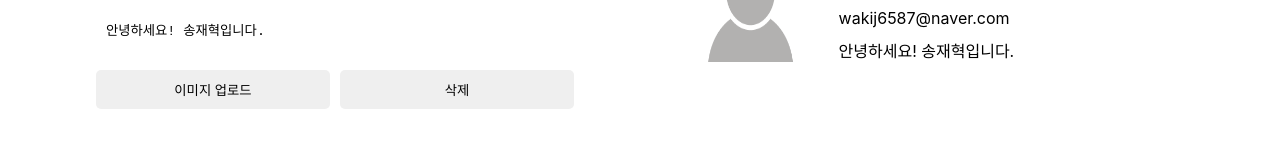
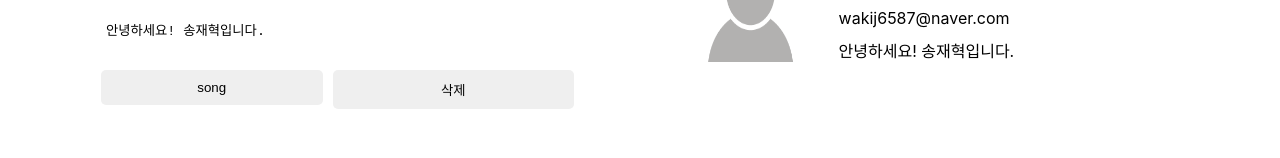
Before and after one commit to hellojaehyeok/BusinessCard, a React (Create React App) app in the folder business_card/: page /maker in a window 1280 px wide. Shown: the part 312-470 px from the top of the page. Built offline with nearby package versions, Linux system fonts and the light colour scheme; no server answers; sample sign-in values are in the browser's storage.

Commit message:
이미지 업로드 버튼 컴포넌트 제작
이미지 업로드 버튼 컴포넌트 제작

```diff
--- a/business_card/src/components/editor/editorForm/editorForm.jsx
+++ b/business_card/src/components/editor/editorForm/editorForm.jsx
@@ -1,4 +1,5 @@
-import React  from 'react';
+import React from 'react';
+import ImageFileInput from '../image_file_input/image_file_input';
 import styles from './editorForm.module.css';
 
 const EditorForm = ({card, updateCard, deleteCard}) => {
@@ -19,6 +20,14 @@ const EditorForm = ({card, updateCard, deleteCard}) => {
 
     const onSubmit = () => {
         deleteCard(card);
+    }
+
+    const imgClick = (e) => {
+        e.preventDefault();
+    }
+
+    const onChangeImg = e => {
+        console.log(e.currentTarget.url);
     }
 
     return(
@@ -68,7 +77,7 @@ const EditorForm = ({card, updateCard, deleteCard}) => {
                 ></textarea>
             </div>
             <div>
-                <button>이미지 업로드</button>
+                <ImageFileInput />
                 <button onClick={onSubmit}>삭제</button>
             </div>
         </form>
--- /dev/null
+++ b/business_card/src/components/editor/image_file_input/image_file_input.jsx
@@ -0,0 +1,21 @@
+import React, { useRef } from 'react';
+import styles from './image_file_input.module.css';
+
+const ImageFileInput = (props) => {
+
+    const inputRef = useRef();
+
+    const onClickInput = (e) => {
+        e.preventDefault();
+        inputRef.current.click();
+    }
+
+    return(
+        <div className={styles.ImageButtonWrap}>
+            <input className={styles.imageInput} ref={inputRef} type="file" />
+            <button className={styles.button} onClick={onClickInput}>song</button>
+        </div>
+    );
+};
+
+export default ImageFileInput;
--- /dev/null
+++ b/business_card/src/components/editor/image_file_input/image_file_input.module.css
@@ -0,0 +1,18 @@
+
+
+div.ImageButtonWrap{
+    flex: 1;
+    margin: 0 10px 0 5px;
+}
+
+
+div.ImageButtonWrap > input{
+    display: none;
+    opacity: 0;
+    width: 0;
+    height: 0;
+}
+
+div.ImageButtonWrap > button{
+    width: 100%;
+}
```
Also changed, not shown: 1 other file (tests, documents, lock files or other folders).
